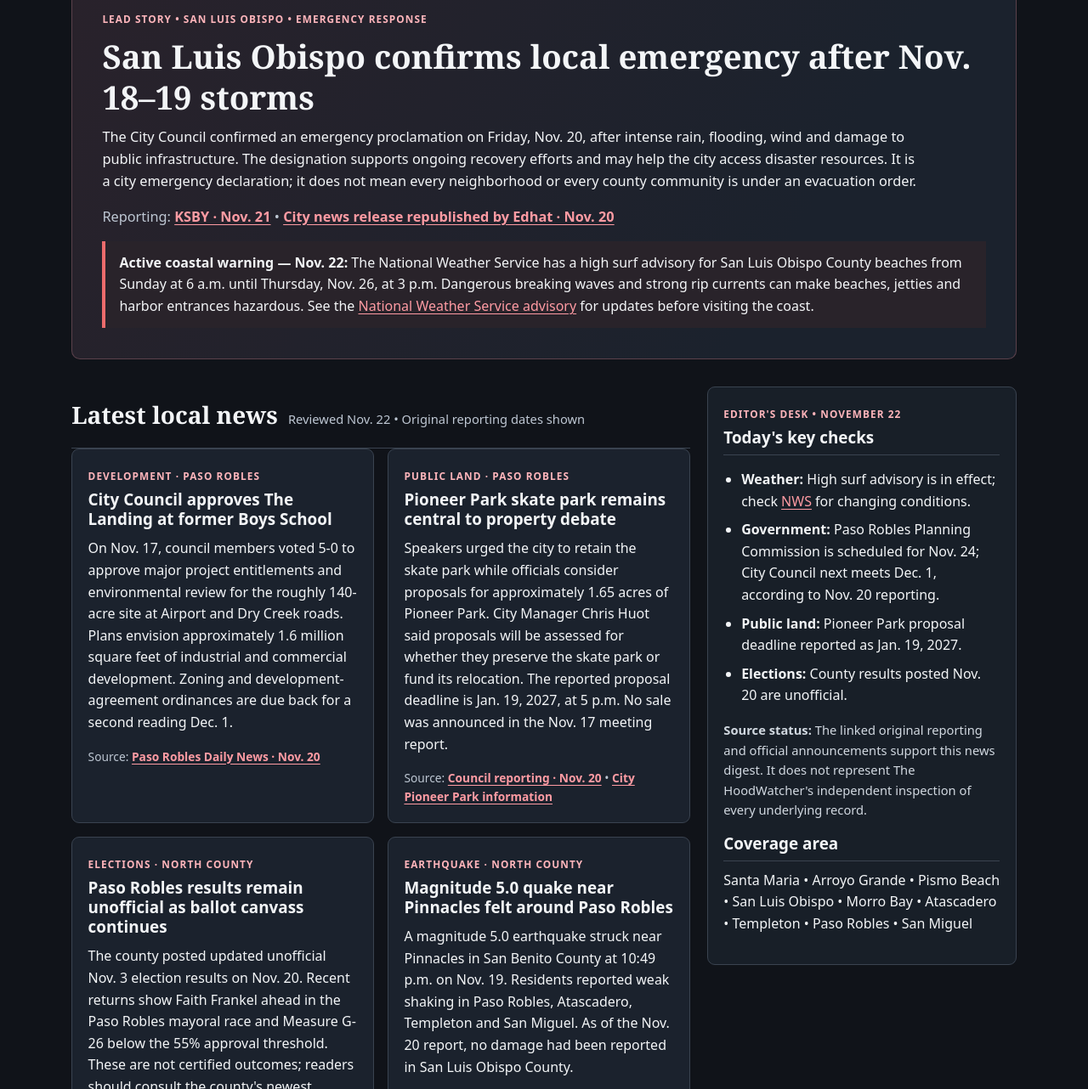
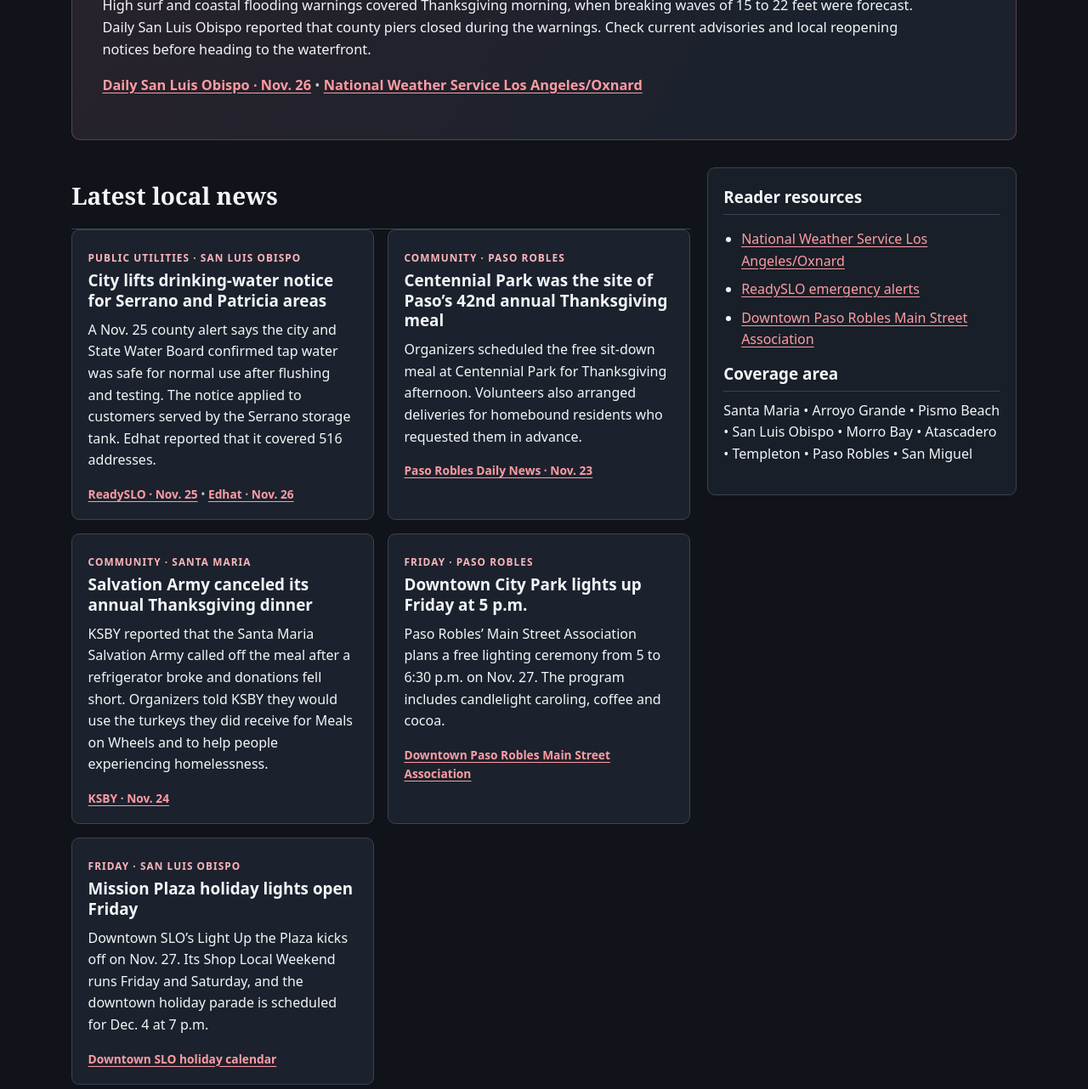
Before and after one commit to djgleno/TheHoodWatcher805, a plain HTML site: page index.html in a window 1280 px wide. Shown: the part 628-1910 px from the top of the page at 85% size. Drawn offline with Linux system fonts and the light colour scheme.

Commit message:
Publish November 26 Thanksgiving Central Coast edition

```diff
--- a/index.html
+++ b/index.html
@@ -3,9 +3,9 @@
 <head>
 <meta charset="utf-8">
 <meta name="viewport" content="width=device-width, initial-scale=1">
-<meta name="description" content="The HoodWatcher 805 Central Coast local news for November 22, 2026: storm recovery, surf safety, Paso Robles city projects, election results and North County community updates.">
+<meta name="description" content="The HoodWatcher 805 Central Coast local news for November 26, 2026: Thanksgiving coastal conditions, the Serrano water notice, and Friday holiday events.">
 <meta name="theme-color" content="#101319">
-<title>November 22, 2026 Local News | The HoodWatcher 805</title>
+<title>November 26, 2026 Local News | The HoodWatcher 805</title>
 <style>
 :root{color-scheme:dark;--bg:#101319;--panel:#1b222d;--line:#3a4350;--text:#f3f5f7;--muted:#bec7d3;--red:#ef5563;--link:#ff9ba3}
 *{box-sizing:border-box}html{scroll-behavior:smooth}body{margin:0;background:var(--bg);color:var(--text);font-family:system-ui,-apple-system,Segoe UI,Arial,sans-serif;line-height:1.6}
@@ -39,32 +39,21 @@ h1,h2,h3{line-height:1.24}h1,h2{font-family:Georgia,serif}h1{font-size:clamp(2re
 </header>
 <main>
 <section id="top">
-<div class="dateline">SUNDAY, NOVEMBER 22, 2026 &bull; CENTRAL COAST EDITION &bull; PACIFIC TIME</div>
-<h1>Storm recovery, Paso Robles land decisions and a dangerous surf warning</h1>
-<p class="intro">Today's local briefing covers developments in Paso Robles, Templeton, San Luis Obispo County and the coast. Stories below summarize verified published reports and official releases from recent days; the date of each underlying event is stated separately. This is curated reporting, not original interviews.</p>
-<article class="hero">
-<div class="tag">Lead story &bull; San Luis Obispo &bull; Emergency response</div>
-<h2>San Luis Obispo confirms local emergency after Nov. 18–19 storms</h2>
-<p>The City Council confirmed an emergency proclamation on Friday, Nov. 20, after intense rain, flooding, wind and damage to public infrastructure. The designation supports ongoing recovery efforts and may help the city access disaster resources. It is a city emergency declaration; it does not mean every neighborhood or every county community is under an evacuation order.</p>
-<p class="source">Reporting: <a href="https://www.ksby.com/san-luis-obispo/san-luis-obispo-confirms-local-emergency-following-severe-storms" target="_blank" rel="noopener noreferrer">KSBY · Nov. 21</a> &bull; <a href="https://www.edhat.com/slo/news/slo-city-proclaims-local-emergency-following-severe-storm-impacts/" target="_blank" rel="noopener noreferrer">City news release republished by Edhat · Nov. 20</a></p>
-<div class="alert"><strong>Active coastal warning — Nov. 22:</strong> The National Weather Service has a high surf advisory for San Luis Obispo County beaches from Sunday at 6 a.m. until Thursday, Nov. 26, at 3 p.m. Dangerous breaking waves and strong rip currents can make beaches, jetties and harbor entrances hazardous. See the <a href="https://beta.weather.gov/forecast/county/06079/" target="_blank" rel="noopener noreferrer">National Weather Service advisory</a> for updates before visiting the coast.</div>
-</article>
+<div class="dateline"><time datetime="2026-11-26">THURSDAY, NOVEMBER 26, 2026</time> &bull; CENTRAL COAST EDITION &bull; PACIFIC TIME</div>
+<h1>Thanksgiving on the Central Coast</h1>
+<p class="intro">King tides and high surf brought holiday closures along the coast, San Luis Obispo lifted a drinking-water notice, and Paso Robles gets ready to light up City Park on Friday.</p>
+<article class="hero"><div class="tag">Lead story &bull; Coast</div><h2>King tides and high surf brought Thanksgiving pier closures</h2><p>High surf and coastal flooding warnings covered Thanksgiving morning, when breaking waves of 15 to 22 feet were forecast. Daily San Luis Obispo reported that county piers closed during the warnings. Check current advisories and local reopening notices before heading to the waterfront.</p><p class="source"><a href="https://dailysanluisobispo.com/local-news/editions/11-26-2026">Daily San Luis Obispo · Nov. 26</a> &bull; <a href="https://www.weather.gov/lox/">National Weather Service Los Angeles/Oxnard</a></p></article>
 </section>
 <div class="columns">
 <div>
 <section id="latest">
-<div class="section-header"><h2>Latest local news</h2><span class="muted mini">Reviewed Nov. 22 &bull; Original reporting dates shown</span></div>
+<div class="section-header"><h2>Latest local news</h2></div>
 <div class="grid">
-<article class="card"><div class="tag">Development · Paso Robles</div><h3>City Council approves The Landing at former Boys School</h3><p>On Nov. 17, council members voted 5-0 to approve major project entitlements and environmental review for the roughly 140-acre site at Airport and Dry Creek roads. Plans envision approximately 1.6 million square feet of industrial and commercial development. Zoning and development-agreement ordinances are due back for a second reading Dec. 1.</p><p class="source">Source: <a href="https://pasoroblesdailynews.com/council-approves-the-landing-business-park-at-former-boys-school-site/226799/" target="_blank" rel="noopener noreferrer">Paso Robles Daily News · Nov. 20</a></p></article>
-<article class="card"><div class="tag">Public land · Paso Robles</div><h3>Pioneer Park skate park remains central to property debate</h3><p>Speakers urged the city to retain the skate park while officials consider proposals for approximately 1.65 acres of Pioneer Park. City Manager Chris Huot said proposals will be assessed for whether they preserve the skate park or fund its relocation. The reported proposal deadline is Jan. 19, 2027, at 5 p.m. No sale was announced in the Nov. 17 meeting report.</p><p class="source">Source: <a href="https://pasoroblesdailynews.com/council-approves-the-landing-business-park-at-former-boys-school-site/226799/" target="_blank" rel="noopener noreferrer">Council reporting · Nov. 20</a> &bull; <a href="https://www.prcity.com/pioneer" target="_blank" rel="noopener noreferrer">City Pioneer Park information</a></p></article>
-<article class="card"><div class="tag">Elections · North County</div><h3>Paso Robles results remain unofficial as ballot canvass continues</h3><p>The county posted updated unofficial Nov. 3 election results on Nov. 20. Recent returns show Faith Frankel ahead in the Paso Robles mayoral race and Measure G-26 below the 55% approval threshold. These are not certified outcomes; readers should consult the county's newest results before drawing final conclusions.</p><p class="source">Source: <a href="https://www.slocounty.ca.gov/departments/clerk-recorder/all-services/elections-and-voting/elections-conducted-by-county-of-san-luis-obispo/november-3%2C-2026%2C-general-election" target="_blank" rel="noopener noreferrer">SLO County Clerk-Recorder · updated Nov. 20</a></p></article>
-<article class="card"><div class="tag">Earthquake · North County</div><h3>Magnitude 5.0 quake near Pinnacles felt around Paso Robles</h3><p>A magnitude 5.0 earthquake struck near Pinnacles in San Benito County at 10:49 p.m. on Nov. 19. Residents reported weak shaking in Paso Robles, Atascadero, Templeton and San Miguel. As of the Nov. 20 report, no damage had been reported in San Luis Obispo County.</p><p class="source">Source: <a href="https://pasoroblesdailynews.com/magnitude-5-0-earthquake-near-pinnacles-felt-across-north-county/226902/" target="_blank" rel="noopener noreferrer">Paso Robles Daily News / USGS · Nov. 20</a></p></article>
-<article class="card"><div class="tag">Jobs · Countywide</div><h3>County unemployment rate falls to 4.3% for October</h3><p>State employment figures reported Nov. 21 show San Luis Obispo County's unemployment rate declining from 4.6% in September to 4.3% in October, a third consecutive monthly decrease. The rate is a monthly labor-market measure, not a count of newly created permanent jobs.</p><p class="source">Source: <a href="https://calcoastnews.com/2026/11/san-luis-obispo-county-unemployment-rate-continues-falling/" target="_blank" rel="noopener noreferrer">CalCoastNews / California EDD · Nov. 21</a></p></article>
-<article class="card"><div class="tag">Community safety · Countywide</div><h3>$495,000 in grants for car-seat, bike and pedestrian safety</h3><p>The California Office of Traffic Safety awarded San Luis Obispo County Public Health $275,000 for child passenger safety and $220,000 for bicycle and pedestrian safety. The funding covers car-seat checks, helmet distribution and e-bike education through September 2027.</p><p class="source">Source: <a href="https://pasoroblesdailynews.com/san-luis-obispo-county-public-health-gets-495000-in-state-grants-for-traffic-safety-programs/226822/" target="_blank" rel="noopener noreferrer">Paso Robles Daily News / County Public Health · Nov. 20</a></p></article>
-<article class="card"><div class="tag">Courts · Pismo Beach</div><h3>Jury returns verdict in 2023 Pismo Beach Pier shooting case</h3><p>A county jury convicted Daniel Jacob Santillana of assault with a semiautomatic firearm in connection with the 2023 incident in which Gustavo Aquino died. Prosecutors described Santillana as an aider and abettor; the juvenile shooter was handled in separate proceedings. Sentencing is scheduled for Dec. 15, according to KSBY.</p><p class="source">Source: <a href="https://www.ksby.com/pismo-beach/jury-convicts-hanford-gang-member-in-pismo-beach-pier-shooting-case" target="_blank" rel="noopener noreferrer">KSBY / District Attorney · Nov. 20</a></p></article>
-<article class="card"><div class="tag">Civic participation · Templeton</div><h3>Templeton seeks residents to serve on district committees</h3><p>Templeton Community Services District is recruiting residents for standing committees overseeing administration and finance, utilities, and other district functions. Applicants must live within district boundaries and be at least 16; the reported application deadline is Jan. 8, 2027.</p><p class="source">Source: <a href="https://pasoroblesdailynews.com/templeton-community-services-district-seeks-residents-for-standing-committees/226827/" target="_blank" rel="noopener noreferrer">Paso Robles Daily News · Nov. 21</a></p></article>
-<article class="card"><div class="tag">Arts & community · Paso Robles</div><h3>Three permanent light sculptures brighten Downtown City Park</h3><p>Sensorio and the city unveiled 'Gift of Light' on Nov. 17. Three illuminated geometric works by HYBYCOZO stand near the Carnegie Library and are intended to glow year-round, under a maintenance arrangement presently running through 2029.</p><p class="source">Source: <a href="https://pasoroblesdailynews.com/sensorio-unveils-gift-of-light-sculptures-in-downtown-city-park/226764/" target="_blank" rel="noopener noreferrer">Paso Robles Daily News · Nov. 19</a></p></article>
-<article class="card"><div class="tag">Upcoming · Paso Robles</div><h3>Downtown lighting ceremony set for Friday, Nov. 27</h3><p>The Downtown Paso Robles Main Street Association plans a free holiday lighting celebration from 5 to 6:30 p.m. in Downtown City Park, with caroling, cocoa and seasonal activities. The event is upcoming, not an event that happened today.</p><p class="source">Source: <a href="https://pasoroblesdailynews.com/downtown-paso-robles-lighting-ceremony-to-kick-off-holiday-season/226908/" target="_blank" rel="noopener noreferrer">Paso Robles Daily News · Nov. 21</a></p></article>
+<article class="card"><div class="tag">Public utilities · San Luis Obispo</div><h3>City lifts drinking-water notice for Serrano and Patricia areas</h3><p>A Nov. 25 county alert says the city and State Water Board confirmed tap water was safe for normal use after flushing and testing. The notice applied to customers served by the Serrano storage tank. Edhat reported that it covered 516 addresses.</p><p class="source"><a href="https://www.readyslo.org/emergency/emergency-alerts">ReadySLO · Nov. 25</a> &bull; <a href="https://www.edhat.com/slo/news/san-luis-obispo-do-not-drink-water-notice-lifted-serrano-tank/">Edhat · Nov. 26</a></p></article>
+<article class="card"><div class="tag">Community · Paso Robles</div><h3>Centennial Park was the site of Paso’s 42nd annual Thanksgiving meal</h3><p>Organizers scheduled the free sit-down meal at Centennial Park for Thanksgiving afternoon. Volunteers also arranged deliveries for homebound residents who requested them in advance.</p><p class="source"><a href="https://pasoroblesdailynews.com/thanksgiving-for-paso-robles-delivery-requests-due-monday/227057/">Paso Robles Daily News · Nov. 23</a></p></article>
+<article class="card"><div class="tag">Community · Santa Maria</div><h3>Salvation Army canceled its annual Thanksgiving dinner</h3><p>KSBY reported that the Santa Maria Salvation Army called off the meal after a refrigerator broke and donations fell short. Organizers told KSBY they would use the turkeys they did receive for Meals on Wheels and to help people experiencing homelessness.</p><p class="source"><a href="https://www.ksby.com/santa-maria/santa-maria-salvation-army-cancels-annual-thanksgiving-dinner-after-15-years">KSBY · Nov. 24</a></p></article>
+<article class="card"><div class="tag">Friday · Paso Robles</div><h3>Downtown City Park lights up Friday at 5 p.m.</h3><p>Paso Robles’ Main Street Association plans a free lighting ceremony from 5 to 6:30 p.m. on Nov. 27. The program includes candlelight caroling, coffee and cocoa.</p><p class="source"><a href="https://pasoroblesdowntown.org/downtown-event/downtown-lighting-ceremony/">Downtown Paso Robles Main Street Association</a></p></article>
+<article class="card"><div class="tag">Friday · San Luis Obispo</div><h3>Mission Plaza holiday lights open Friday</h3><p>Downtown SLO’s Light Up the Plaza kicks off on Nov. 27. Its Shop Local Weekend runs Friday and Saturday, and the downtown holiday parade is scheduled for Dec. 4 at 7 p.m.</p><p class="source"><a href="https://downtownslo.com/events/holidays">Downtown SLO holiday calendar</a></p></article>
 </div>
 </section>
 <section id="accountability" class="standards">
@@ -74,27 +63,19 @@ h1,h2,h3{line-height:1.24}h1,h2{font-family:Georgia,serif}h1{font-size:clamp(2re
 <article class="card"><div class="tag">Follow-up needed &bull; Elections</div><h3>Final ballot canvass and Measure G-26</h3><p>Election percentages remain provisional until the Clerk-Recorder certifies the vote. The county lists updated unofficial results and election reports; the newsroom will use certified totals for a final election recap.</p><p class="source">Official: <a href="https://www.slocounty.ca.gov/departments/clerk-recorder/all-services/elections-and-voting/elections-conducted-by-county-of-san-luis-obispo/november-3%2C-2026%2C-general-election" target="_blank" rel="noopener noreferrer">County 2026 election page</a></p></article>
 </div>
 </section>
-<section id="community" class="standards"><h2>Community &amp; upcoming events</h2><p>For Thanksgiving week, keep an eye on travel conditions, beach warnings and municipal closures. Paso Robles' Downtown Lighting Ceremony is planned for Nov. 27. The county's traffic-safety grant programs and Templeton's committee recruitment also offer opportunities for residents to participate.</p></section>
+<section id="community" class="standards"><h2>Community calendar</h2><p>The next downtown Paso Robles Christmas Light Parade is scheduled for Saturday, Dec. 5, at 6 p.m. The Vine Street Christmas Victorian Showcase follows Dec. 12. <a href="https://pasoroblesdowntown.org/downtown-calendar/">Downtown Paso Robles calendar</a></p></section>
 </div>
 <aside class="aside" aria-label="Editor's desk">
-<div class="tag">Editor's desk &bull; November 22</div>
-<h3>Today's key checks</h3>
-<ul>
-<li><strong>Weather:</strong> High surf advisory is in effect; check <a href="https://beta.weather.gov/forecast/county/06079/" target="_blank" rel="noopener noreferrer">NWS</a> for changing conditions.</li>
-<li><strong>Government:</strong> Paso Robles Planning Commission is scheduled for Nov. 24; City Council next meets Dec. 1, according to Nov. 20 reporting.</li>
-<li><strong>Public land:</strong> Pioneer Park proposal deadline reported as Jan. 19, 2027.</li>
-<li><strong>Elections:</strong> County results posted Nov. 20 are unofficial.</li>
-</ul>
-<p class="notice"><strong>Source status:</strong> The linked original reporting and official announcements support this news digest. It does not represent The HoodWatcher's independent inspection of every underlying record.</p>
+<h3>Reader resources</h3><ul><li><a href="https://www.weather.gov/lox/">National Weather Service Los Angeles/Oxnard</a></li><li><a href="https://www.readyslo.org/emergency/emergency-alerts">ReadySLO emergency alerts</a></li><li><a href="https://pasoroblesdowntown.org/downtown-event/downtown-lighting-ceremony/">Downtown Paso Robles Main Street Association</a></li></ul>
 <h3>Coverage area</h3><p>Santa Maria &bull; Arroyo Grande &bull; Pismo Beach &bull; San Luis Obispo &bull; Morro Bay &bull; Atascadero &bull; Templeton &bull; Paso Robles &bull; San Miguel</p>
 </aside>
 </div>
 <section id="travel" class="standards"><h2>Travel &amp; Leisure</h2><p>Independent destination and local-business reviews are part of The HoodWatcher's developing publication. Review scores reflect firsthand experiences when clearly identified; news briefings and travel reviews are separate editorial formats.</p></section>
-<section id="archive" class="standards"><h2>Earlier editions</h2><p><a href="archive/2026-11-02.html" target="_blank" rel="noopener noreferrer">November 2, 2026 — original morning edition</a> &bull; Preserved for reference; some items describe earlier election and news conditions.</p></section>
+<section id="archive" class="standards"><h2>Earlier editions</h2><p><a href="archive/2026-11-22.html">November 22, 2026 edition</a></p><p><a href="archive/2026-11-02.html" target="_blank" rel="noopener noreferrer">November 2, 2026 — original morning edition</a> &bull; Preserved for reference; some items describe earlier election and news conditions.</p></section>
 <section id="standards" class="standards"><h2>Editorial standards &amp; corrections</h2>
 <p><strong>Judge the evidence. Not the tools.</strong> The HoodWatcher 805 is an independent local-news project of GreenEdge Media Group. This edition is a source-linked roundup. Published facts are attributed to the issuing newsroom or public agency, potential wrongdoing is not treated as established without substantiation, and events are dated accurately. We distinguish <strong>verified reporting</strong>, <strong>allegations</strong>, <strong>unknowns</strong> and <strong>follow-up needed</strong>.</p>
 <p>Readers are encouraged to challenge errors and offer additional source materials. Substantive corrections should be explained with their date and supporting evidence. No confidential tips should be submitted through the public code repository.</p>
-<p class="notice">Edition prepared November 22, 2026 (Pacific Time). This website does not guarantee live, minute-by-minute updates. Links lead to the primary source or original reporting for full context.</p>
+<p class="notice">Edition prepared November 26, 2026 (Pacific Time). This website does not guarantee live, minute-by-minute updates. Links lead to the primary source or original reporting for full context.</p>
 </section>
 </main>
 <footer>The HoodWatcher 805 &bull; A GreenEdge Media Group publication &bull; Powered by Nova AI &bull; Independent &bull; Local &bull; Accountable</footer>
```
